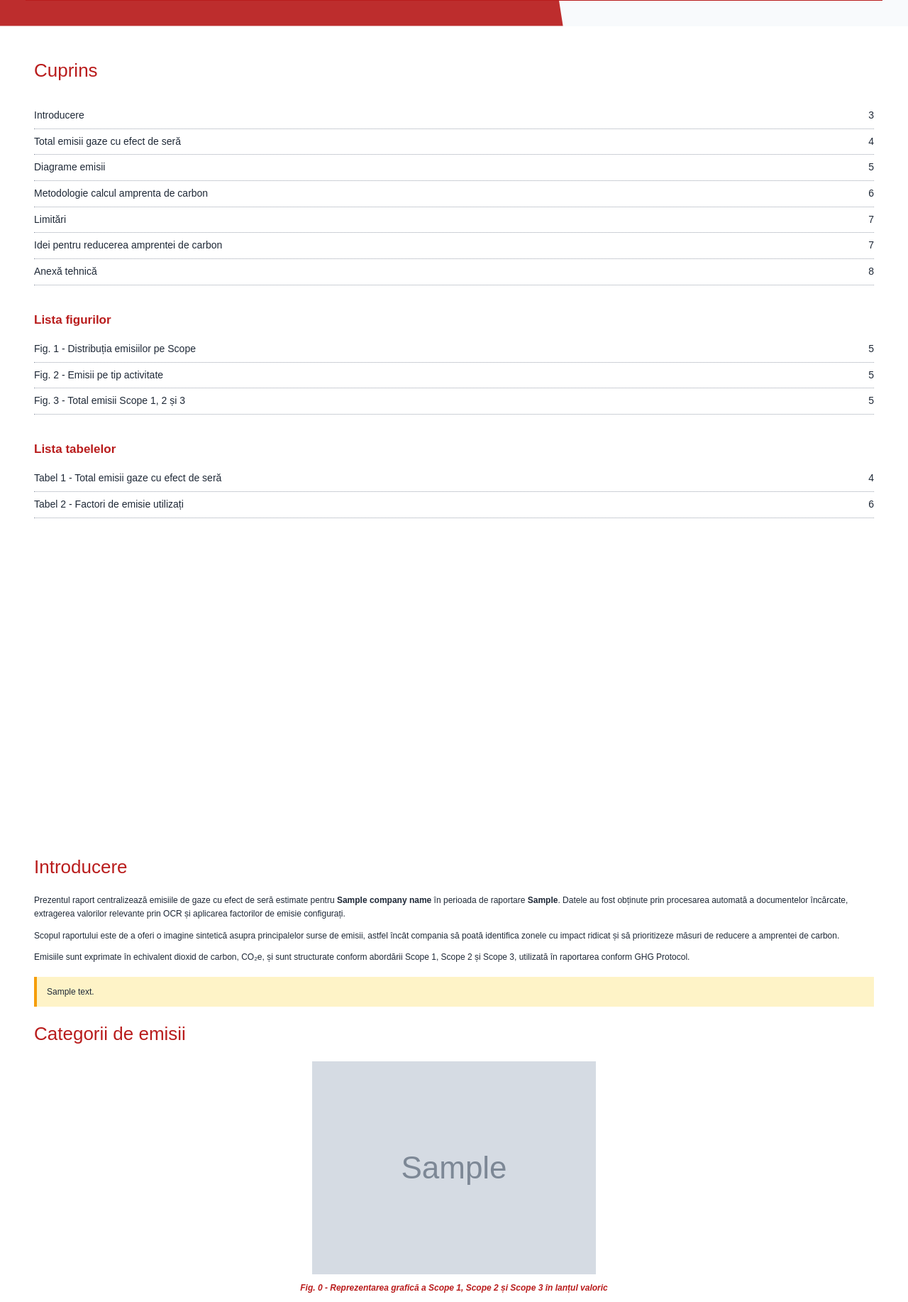
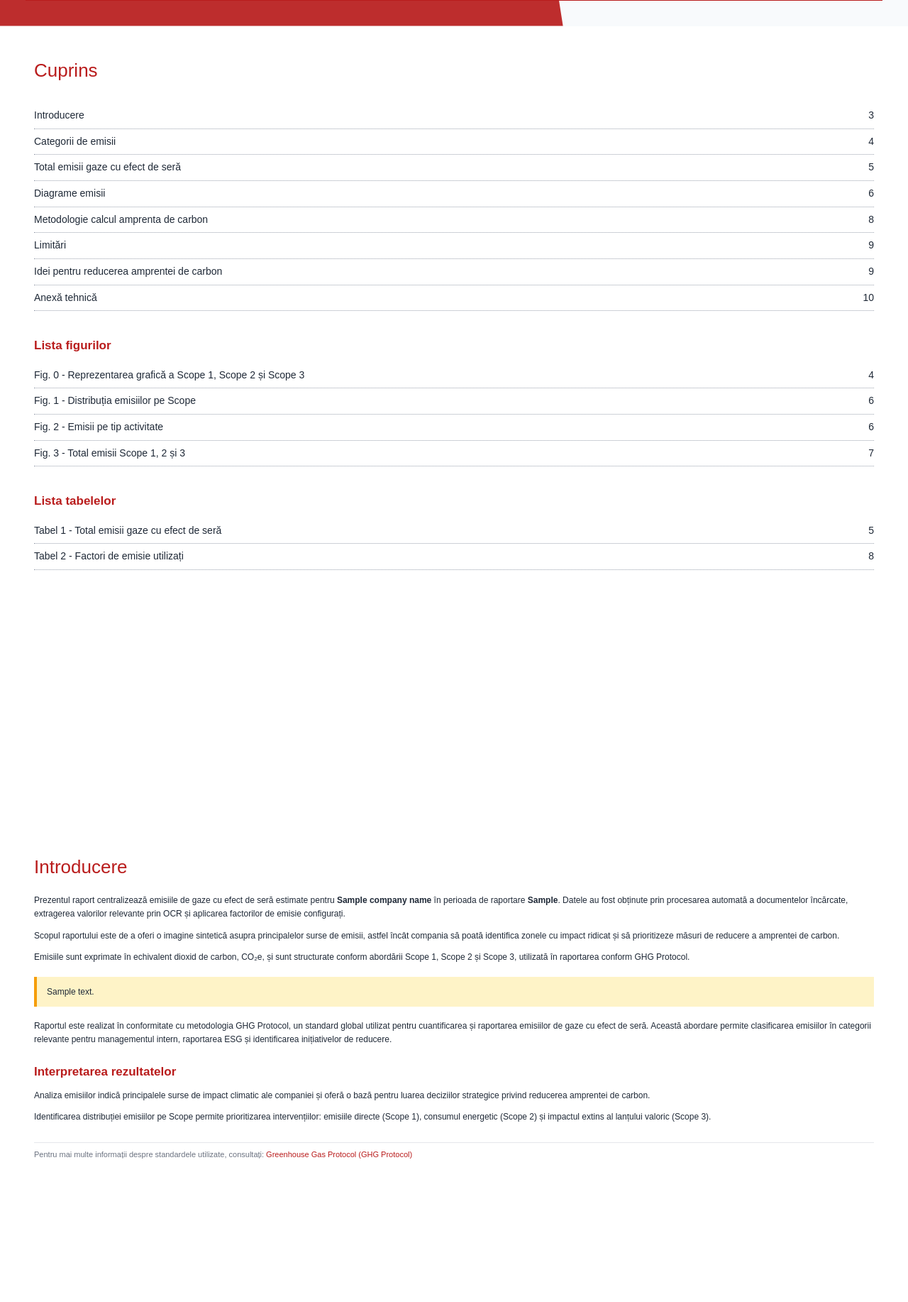
Before and after one commit to RaulGavriluta/CO2nvert, a Python web app: template backend/app/templates/report.html in a window 1280 px wide. Shown: the part 1086-2920 px from the top of the page at 71% size. Run offline with Jinja, Linux system fonts and the light colour scheme; the template is opened without the code that fills it: most values are stand-ins (such as "Sample title", 1, 10 or a date in 2020); grey boxes marked "Sample" are stand-in pictures.

Commit message:
added more info about scopes

```diff
--- a/backend/app/templates/report.html
+++ b/backend/app/templates/report.html
@@ -33,6 +33,8 @@
         .page:last-child {
             page-break-after: auto;
         }
+
+        /* COVER */
 
         .cover {
             page-break-after: always;
@@ -148,15 +150,8 @@
             border-left: 4px solid white;
             padding-left: 12px;
         }
-        .brand {
-            position: absolute;
-            left: 56px;
-            top: 54px;
-            color: white;
-            font-size: 22px;
-            font-weight: bold;
-            letter-spacing: 0.5px;
-        }
+
+        /* TYPOGRAPHY */
 
         h1, h2, h3 {
             color: #b91c1c;
@@ -177,6 +172,8 @@
         p {
             margin: 0 0 12px;
         }
+
+        /* TOC */
 
         .toc-title {
             margin-bottom: 26px;
@@ -199,6 +196,7 @@
             background: white;
             padding-left: 8px;
         }
+
         .toc-row a {
             color: #1f2937;
             text-decoration: none;
@@ -210,12 +208,64 @@
             color: #b91c1c;
         }
 
+        /* CONTENT BLOCKS */
+
         .note {
             background: #fef3c7;
             border-left: 4px solid #f59e0b;
             padding: 12px 14px;
             margin: 18px 0;
         }
+
+        .ghg-footer {
+            margin-top: 26px;
+            font-size: 11px;
+            color: #6b7280;
+            border-top: 1px solid #e5e7eb;
+            padding-top: 8px;
+        }
+
+        .ghg-footer a {
+            color: #b91c1c;
+            text-decoration: none;
+        }
+
+        .ghg-footer a:hover {
+            text-decoration: underline;
+        }
+
+        .scope-block {
+            border-left: 4px solid #b91c1c;
+            padding: 8px 12px;
+            margin: 10px 0;
+            background: #f9fafb;
+            page-break-inside: avoid;
+            break-inside: avoid;
+        }
+
+        .scope-block strong {
+            color: #b91c1c;
+        }
+
+        .scope-block p {
+            margin: 3px 0 0;
+        }
+
+        .ghg-figure {
+            margin: 10px 0 18px;
+            page-break-inside: avoid;
+            break-inside: avoid;
+            text-align: center;
+        }
+
+        .ghg-img {
+            width: 100%;
+            height: 350px;
+            object-fit: contain;
+            display: block;
+        }
+
+        /* KPI */
 
         .kpi-grid {
             display: grid;
@@ -244,6 +294,8 @@
             color: #111827;
             margin-top: 4px;
         }
+
+        /* TABLES */
 
         table {
             width: 100%;
@@ -282,11 +334,14 @@
             margin-top: 8px;
         }
 
+        /* CHARTS */
+
         .chart-card {
             border: 1px solid #e5e7eb;
             padding: 18px;
             background: white;
             page-break-inside: avoid;
+            break-inside: avoid;
             margin: 18px 0 24px;
         }
 
@@ -313,6 +368,8 @@ figcaption {
             font-size: 12px;
         }
 
+        /* METHODOLOGY */
+
         .methodology-box {
             border-left: 4px solid #047857;
             padding: 12px 14px;
@@ -327,17 +384,6 @@ figcaption {
 
         li {
             margin-bottom: 7px;
-        }
-
-        .two-column {
-            display: grid;
-            grid-template-columns: 1fr 1fr;
-            gap: 22px;
-        }
-
-        .small-text {
-            font-size: 10px;
-            color: #6b7280;
         }
 
         .footer-note {
@@ -359,33 +405,6 @@ figcaption {
         .annex-table td {
             padding: 5px;
         }
-
-       .ghg-figure {
-    margin: 16px 0 14px;
-    page-break-inside: avoid;
-    text-align: center;
-}
-
-.ghg-img {
-    width: 100%;
-    height: 300px;
-    object-fit: contain;
-    display: block;
-}
-
-.scope-block {
-    border-left: 4px solid #b91c1c;
-    padding: 7px 12px;
-    margin: 8px 0;
-    background: #f9fafb;
-    page-break-inside: avoid;
-    break-inside: avoid;
-}
-
-.scope-block p {
-    margin-bottom: 0;
-}
-
     </style>
 </head>
 
@@ -420,21 +439,23 @@ figcaption {
     <h2 class="toc-title">Cuprins</h2>
 
     <div class="toc-row"><a href="#introducere">Introducere</a><span>3</span></div>
-<div class="toc-row"><a href="#total-emisii">Total emisii gaze cu efect de seră</a><span>4</span></div>
-<div class="toc-row"><a href="#diagrame">Diagrame emisii</a><span>5</span></div>
-<div class="toc-row"><a href="#metodologie">Metodologie calcul amprenta de carbon</a><span>6</span></div>
-<div class="toc-row"><a href="#limitari">Limitări</a><span>7</span></div>
-<div class="toc-row"><a href="#recomandari">Idei pentru reducerea amprentei de carbon</a><span>7</span></div>
-<div class="toc-row"><a href="#anexa">Anexă tehnică</a><span>8</span></div>
+    <div class="toc-row"><a href="#categorii">Categorii de emisii</a><span>4</span></div>
+    <div class="toc-row"><a href="#total-emisii">Total emisii gaze cu efect de seră</a><span>5</span></div>
+    <div class="toc-row"><a href="#diagrame">Diagrame emisii</a><span>6</span></div>
+    <div class="toc-row"><a href="#metodologie">Metodologie calcul amprenta de carbon</a><span>8</span></div>
+    <div class="toc-row"><a href="#limitari">Limitări</a><span>9</span></div>
+    <div class="toc-row"><a href="#recomandari">Idei pentru reducerea amprentei de carbon</a><span>9</span></div>
+    <div class="toc-row"><a href="#anexa">Anexă tehnică</a><span>10</span></div>
 
     <h3 style="margin-top: 36px;">Lista figurilor</h3>
-    <div class="toc-row"><span>Fig. 1 - Distribuția emisiilor pe Scope</span><span>5</span></div>
-    <div class="toc-row"><span>Fig. 2 - Emisii pe tip activitate</span><span>5</span></div>
-    <div class="toc-row"><span>Fig. 3 - Total emisii Scope 1, 2 și 3</span><span>5</span></div>
+    <div class="toc-row"><span>Fig. 0 - Reprezentarea grafică a Scope 1, Scope 2 și Scope 3</span><span>4</span></div>
+    <div class="toc-row"><span>Fig. 1 - Distribuția emisiilor pe Scope</span><span>6</span></div>
+    <div class="toc-row"><span>Fig. 2 - Emisii pe tip activitate</span><span>6</span></div>
+    <div class="toc-row"><span>Fig. 3 - Total emisii Scope 1, 2 și 3</span><span>7</span></div>
 
     <h3 style="margin-top: 36px;">Lista tabelelor</h3>
-    <div class="toc-row"><span>Tabel 1 - Total emisii gaze cu efect de seră</span><span>4</span></div>
-    <div class="toc-row"><span>Tabel 2 - Factori de emisie utilizați</span><span>6</span></div>
+    <div class="toc-row"><span>Tabel 1 - Total emisii gaze cu efect de seră</span><span>5</span></div>
+    <div class="toc-row"><span>Tabel 2 - Factori de emisie utilizați</span><span>8</span></div>
 </section>
 
 <section class="page" id="introducere">
@@ -462,6 +483,35 @@ figcaption {
         {{ ai_summary }}
     </div>
 
+    <p>
+        Raportul este realizat în conformitate cu metodologia GHG Protocol, un standard global
+        utilizat pentru cuantificarea și raportarea emisiilor de gaze cu efect de seră. Această
+        abordare permite clasificarea emisiilor în categorii relevante pentru managementul intern,
+        raportarea ESG și identificarea inițiativelor de reducere.
+    </p>
+
+    <h3>Interpretarea rezultatelor</h3>
+
+    <p>
+        Analiza emisiilor indică principalele surse de impact climatic ale companiei și oferă
+        o bază pentru luarea deciziilor strategice privind reducerea amprentei de carbon.
+    </p>
+
+    <p>
+        Identificarea distribuției emisiilor pe Scope permite prioritizarea intervențiilor:
+        emisiile directe (Scope 1), consumul energetic (Scope 2) și impactul extins al
+        lanțului valoric (Scope 3).
+    </p>
+
+    <div class="ghg-footer">
+        Pentru mai multe informații despre standardele utilizate, consultați:
+        <a href="https://ghgprotocol.org/about-us" target="_blank">
+            Greenhouse Gas Protocol (GHG Protocol)
+        </a>
+    </div>
+</section>
+
+<section class="page" id="categorii">
     <h2>Categorii de emisii</h2>
 
     {% if ghg_scope_image %}
@@ -500,8 +550,6 @@ figcaption {
         </p>
     </div>
 </section>
-
-
 
 <section class="page" id="total-emisii">
     <h2>Total emisii gaze cu efect de seră</h2>
@@ -592,6 +640,18 @@ figcaption {
         <strong>Date de activitate × Factor de emisie = Emisii CO₂e</strong>
     </div>
 
+    <p>
+        Calculul emisiilor se bazează pe datele de activitate extrase automat din documentele încărcate.
+        Pentru fiecare activitate identificată, aplicația normalizează unitatea de măsură, asociază
+        categoria de emisii relevantă și aplică factorul de emisie configurat în sistem.
+    </p>
+
+    <p>
+        În cazul în care valorile extrase au un scor de încredere redus, acestea sunt păstrate în raport,
+        dar trebuie verificate manual înainte de utilizarea rezultatelor în raportări oficiale sau decizii
+        strategice.
+    </p>
+
     <h3>Scope 1</h3>
     <p>
         Pentru combustibili lichizi și gaze naturale, emisiile au fost calculate pe baza cantității
@@ -646,6 +706,7 @@ figcaption {
     </ul>
 
     <h2 id="recomandari" style="margin-top: 34px;">Idei pentru reducerea amprentei de carbon</h2>
+
     <ul>
         {% for recommendation in recommendations %}
         <li>{{ recommendation }}</li>
```
Lines whose indentation alone changed are shown as unchanged.
